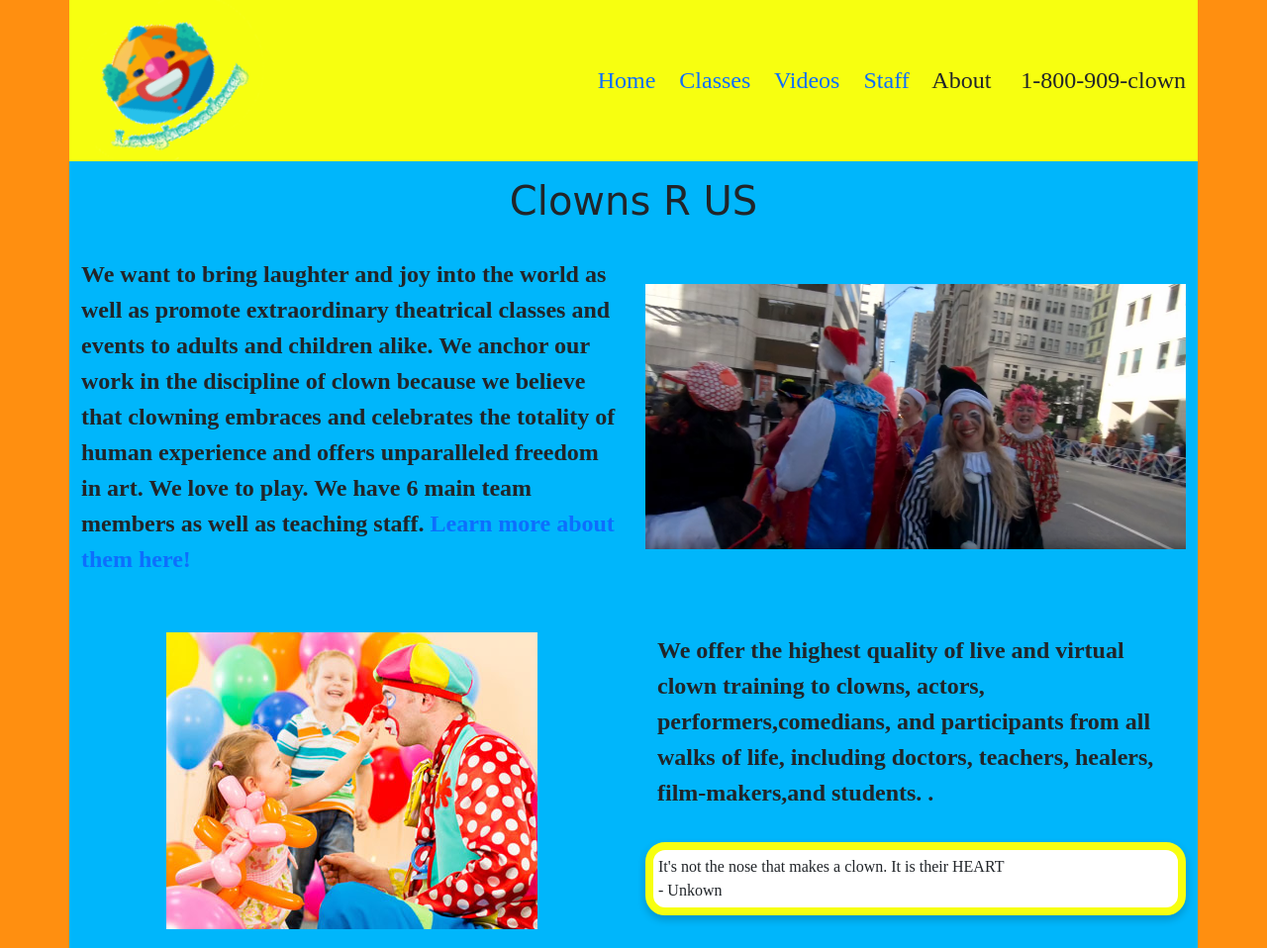
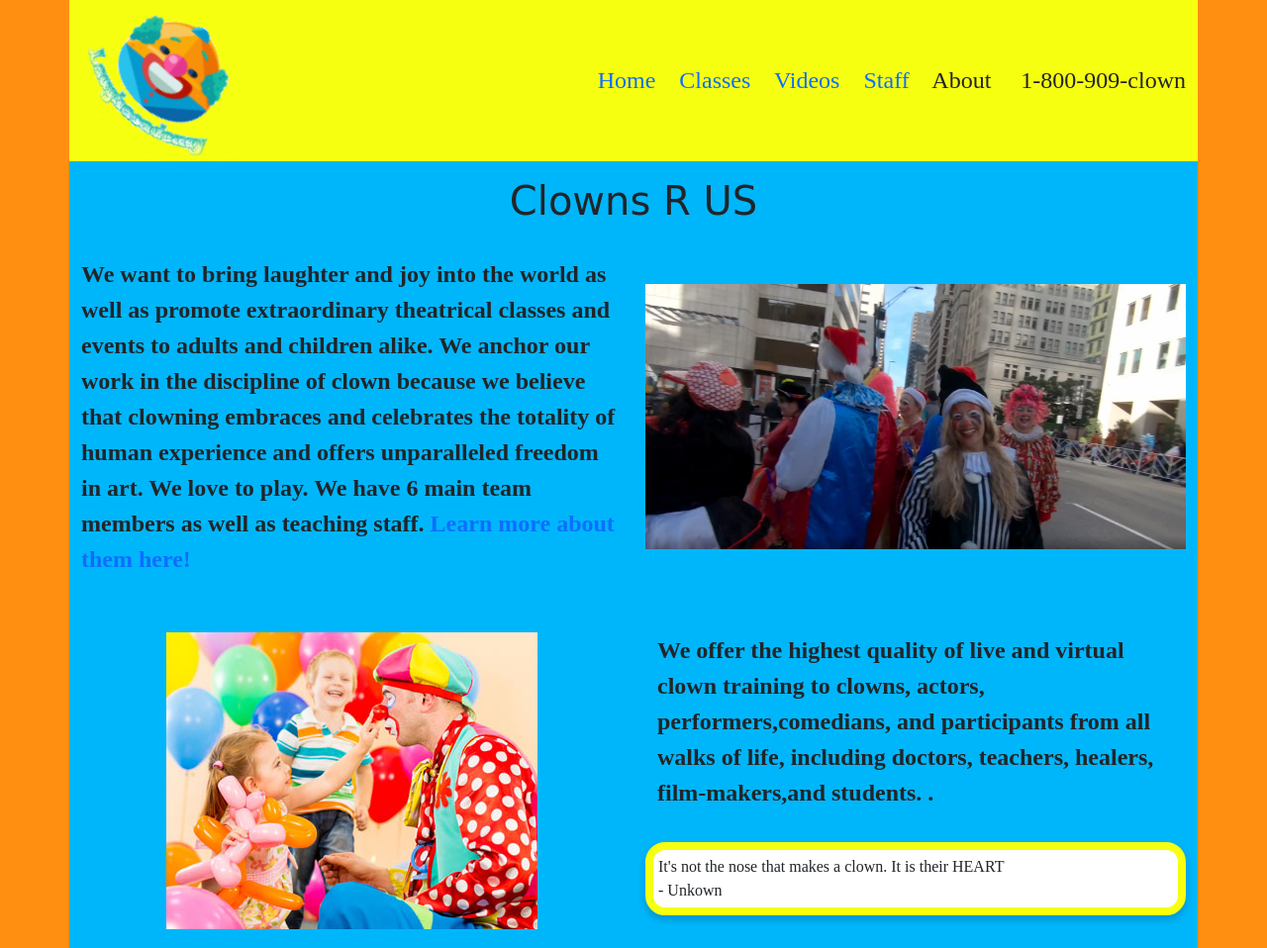
Before and after one commit to davidkrushnisky/Clown_School, a plain HTML site: page about.html in a window 1280 px wide. Shown: the top 958 px of the page at 99% size. Drawn offline with nearby package versions, Linux system fonts and the light colour scheme; a web font is replaced by a local one.

Commit message:
Added css and changed class names to make the logo rotate left to right depending on page

```diff
--- a/CSS/ClownAcademy.css
+++ b/CSS/ClownAcademy.css
@@ -32,8 +32,17 @@ h1, h2, h4{
 .imgLogo{
     width: 70%;
 }
-.rotate30{
-    transform: rotate(-30deg);
+.rotate-20{
+    transform: rotate(-20deg);
+}
+.rotate-40{
+    transform: rotate(-40deg);
+}
+.rotate20{
+    transform: rotate(20deg);
+}
+.rotate40{
+    transform: rotate(40deg);
 }
 video{
     height: 40vh;
--- a/CSS/classes.css
+++ b/CSS/classes.css
@@ -29,8 +29,8 @@ h1, h2, h4{
 .imgLogo{
     width:70%;
 }
-.rotate30{
-    transform: rotate(-30deg);
+.rotate-20{
+    transform: rotate(-20deg);
 }
 .bar1, .bar2, .bar3 {
     width: 35px;
--- a/about.html
+++ b/about.html
@@ -19,7 +19,7 @@
     <main class="container">
         <!--Header Start-->
         <header class="row py-2">
-            <div id="logoDiv" class="col-3 px-0"><img src="images/clown_logo.png" alt="ClownAcademy Logo" class="imgLogo rotate30"></div>
+            <div id="logoDiv" class="col-3 px-0"><img src="images/clown_logo.png" alt="ClownAcademy Logo" class="imgLogo rotate40"></div>
 
             <!--Drop Down Menu-->
             <div class="dropdown col-9 pr-4 d-md-none d-flex justify-content-end align-self-center">
```
Also changed, not shown: classes.html (+1 -1 lines), index.html (+1 -1 lines), staff.html (+1 -1 lines), videos.html (+1 -1 lines).
